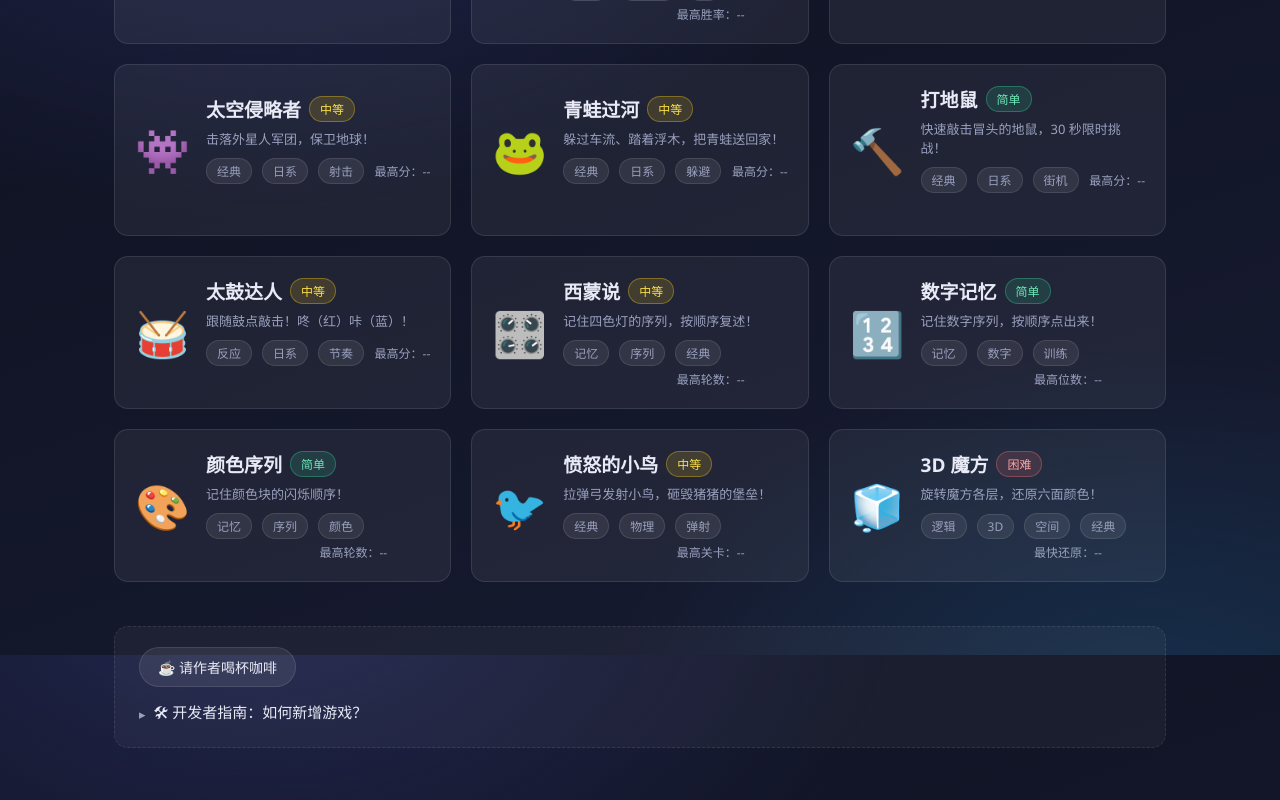
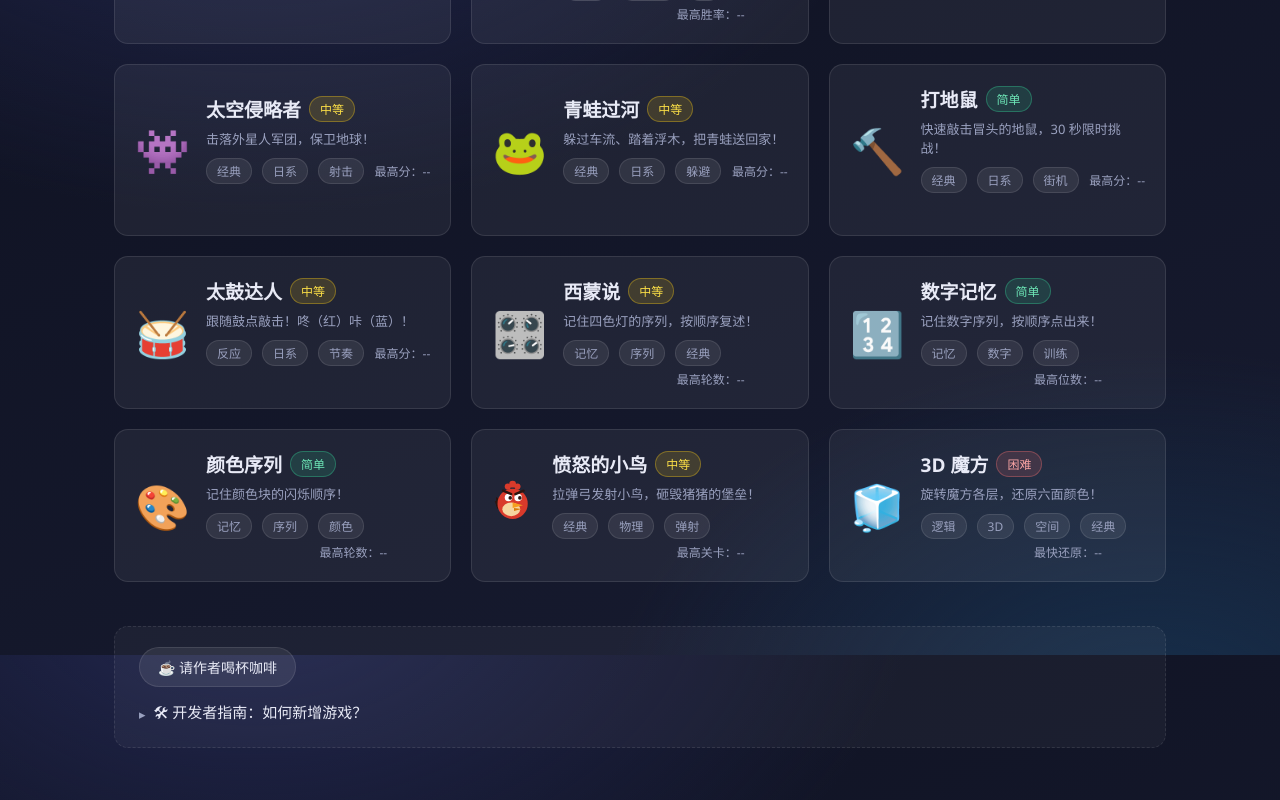
Before and after one commit to EKD5-dg/ai-puzzle-play, a React (Vite) app: page / in a window 1280 px wide. Shown: the part 945-1745 px from the top of the page. Built offline with nearby package versions, Linux system fonts and the light colour scheme.

Commit message:
fix(angry-birds): 卡片与游戏内图标改用红色小鸟 SVG，解决 Android 上 🐦 emoji 显示为蓝色的问题

```diff
--- a/src/core/gameMetas.ts
+++ b/src/core/gameMetas.tsx
@@ -3,6 +3,37 @@
  * 游戏组件与注册表均从这里导入 meta，避免静态导入游戏文件导致无法按需分包。
  */
 import type { GameMeta } from './types';
+
+/** 愤怒小鸟图标：SVG 绘制，全平台颜色一致（emoji 的鸟在 Android 上是蓝色） */
+export function RedBirdIcon() {
+  return (
+    <svg width="1em" height="1em" viewBox="0 0 64 64" aria-hidden>
+      {/* 尾部羽毛 */}
+      <path d="M6 26l10 6-10 8z" fill="#2b1510" />
+      <path d="M4 32l12 2-8 10z" fill="#2b1510" />
+      <path d="M9 40l10-2-4 12z" fill="#2b1510" />
+      {/* 身体 */}
+      <circle cx="30" cy="36" r="22" fill="#d93a2b" />
+      {/* 头冠 */}
+      <circle cx="23" cy="11" r="4.5" fill="#d93a2b" />
+      <circle cx="30" cy="7.5" r="5" fill="#d93a2b" />
+      <circle cx="37" cy="11" r="4.5" fill="#d93a2b" />
+      {/* 肚皮 */}
+      <ellipse cx="28" cy="44" rx="13" ry="10" fill="#f6d6a0" />
+      {/* 眼睛 */}
+      <circle cx="24" cy="27" r="5.5" fill="#fff" />
+      <circle cx="38" cy="27" r="5.5" fill="#fff" />
+      <circle cx="26.5" cy="27.5" r="2.6" fill="#2b1510" />
+      <circle cx="40.5" cy="27.5" r="2.6" fill="#2b1510" />
+      {/* 愤怒的眉毛 */}
+      <path d="M16 17l12 5" stroke="#2b1510" strokeWidth="3.6" strokeLinecap="round" />
+      <path d="M46 17l-12 5" stroke="#2b1510" strokeWidth="3.6" strokeLinecap="round" />
+      {/* 嘴 */}
+      <path d="M30 34l15 4-15 4z" fill="#f59e1e" />
+      <path d="M32 42l11 1.5-11 3z" fill="#d97b0a" />
+    </svg>
+  );
+}
 
 export const meta2048: GameMeta = {
   id: 'game-2048',
@@ -236,7 +267,7 @@ export const metaBirds: GameMeta = {
   id: 'angry-birds',
   title: '愤怒的小鸟',
   description: '拉弹弓发射小鸟，砸毁猪猪的堡垒！',
-  icon: '🐦',
+  icon: <RedBirdIcon />,
   difficulty: '中等',
   category: '经典',
   tags: ['物理', '弹射'],
--- a/src/core/types.ts
+++ b/src/core/types.ts
@@ -6,7 +6,7 @@
  * 2. 在 src/core/registry.tsx 中注册一条 GameDefinition；
  * 3. 首页卡片、路由、统计将全部自动生效。
  */
-import type { ComponentType, LazyExoticComponent } from 'react';
+import type { ComponentType, LazyExoticComponent, ReactNode } from 'react';
 
 /** 游戏难度分级 */
 export type Difficulty = '简单' | '中等' | '困难';
@@ -22,8 +22,8 @@ export interface GameMeta {
   title: string;
   /** 一句话描述 */
   description: string;
-  /** 展示用图标（emoji） */
-  icon: string;
+  /** 展示用图标（emoji 或自定义 SVG 组件） */
+  icon: ReactNode;
   /** 难度 */
   difficulty: Difficulty;
   /** 分类 */
--- a/src/games/AngryBirds.tsx
+++ b/src/games/AngryBirds.tsx
@@ -4,7 +4,7 @@ import { GameShell } from '../core/GameShell';
 import { useBestScore } from '../core/sync';
 import { useToast } from '../core/Toast';
 import { sfx } from '../core/sound';
-import { metaBirds } from '../core/gameMetas';
+import { metaBirds, RedBirdIcon } from '../core/gameMetas';
 
 const W = 480;
 const H = 400;
@@ -804,7 +804,7 @@ export default function AngryBirds() {
           </div>
           <div className="stat-box">
             <span>小鸟</span>
-            <strong>🐦×{birdsLeft}</strong>
+            <strong><RedBirdIcon />×{birdsLeft}</strong>
           </div>
           <div className="stat-box">
             <span>{metaBirds.bestScoreLabel}</span>
@@ -829,7 +829,7 @@ export default function AngryBirds() {
         />
         {status === 'ready' && (
           <div className="arcade-overlay ab-overlay">
-            <h2>🐦 愤怒的小鸟</h2>
+            <h2><RedBirdIcon /> 愤怒的小鸟</h2>
             <p>拖住小鸟向后拉，松手发射！<br />砸毁所有猪猪的堡垒过关</p>
             <button className="btn btn-primary" onClick={start}>
               开始游戏
```
